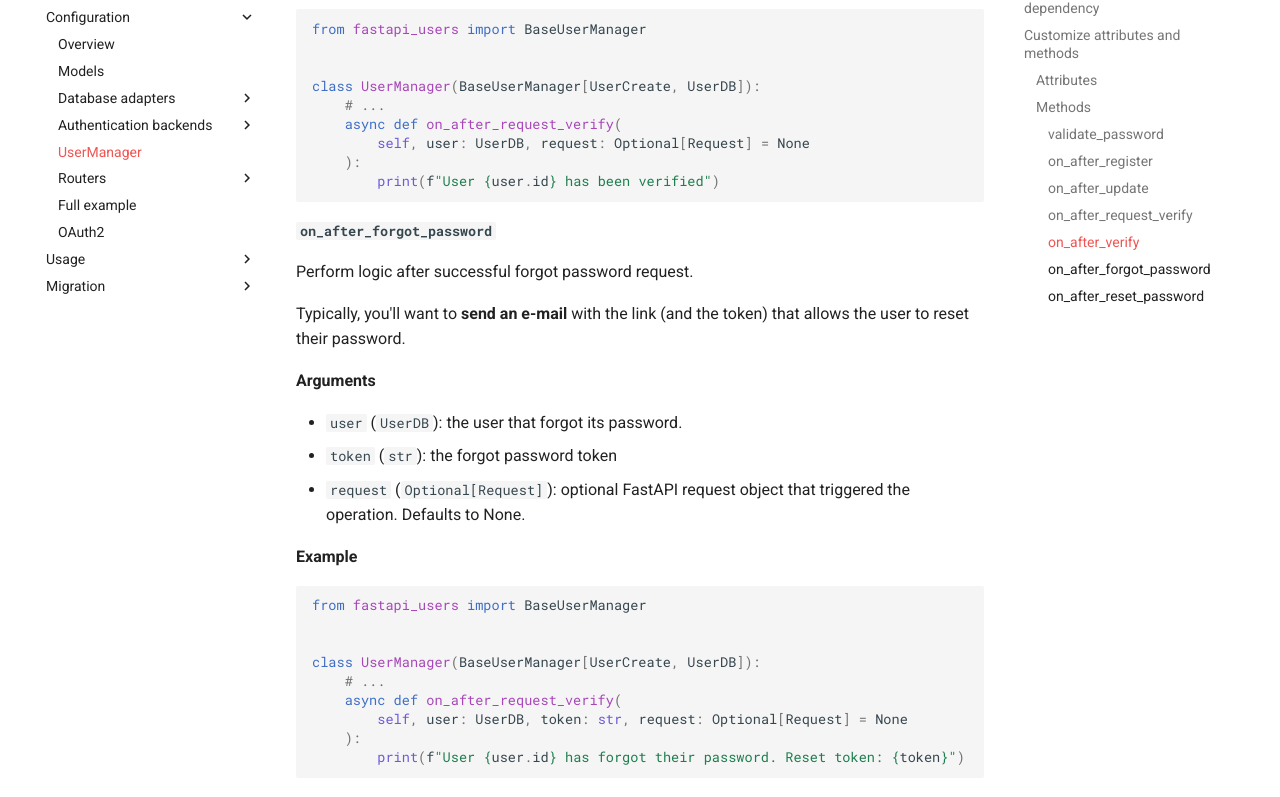
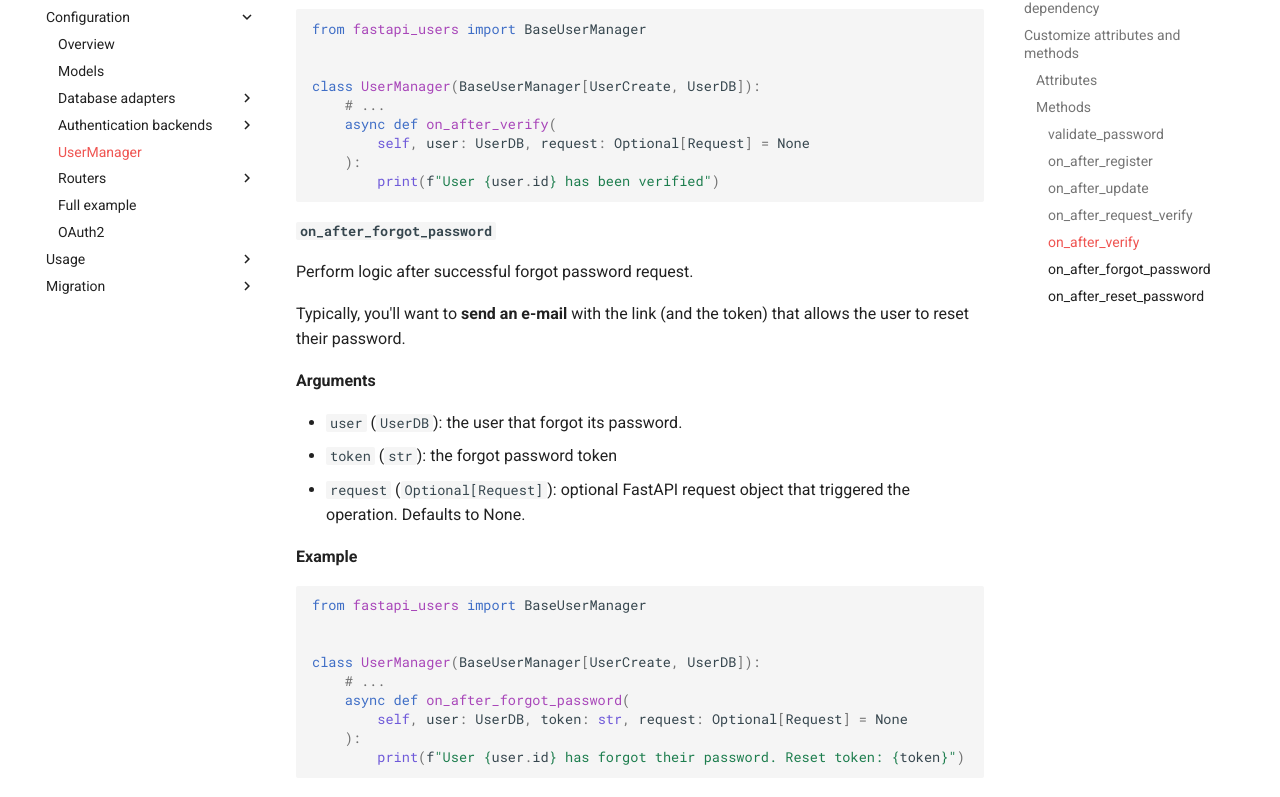
Before and after one commit to sztrakabalint/fastapi-users, an MkDocs documentation site: the page built from docs/configuration/user-manager.md, in a window 1280 px wide and 1400 px high, scrolled down 5254 px. Shown: the part 145-942 px from the top of the window. Built offline with MkDocs 1.6.1 and Material for MkDocs 9.7.7, drawn with Linux system fonts in a browser that asks for light colours; comment, search, counter and statistics services are not loaded.

Commit message:
Fixed user manager function docs.

```diff
--- a/docs/configuration/user-manager.md
+++ b/docs/configuration/user-manager.md
@@ -171,7 +171,7 @@ from fastapi_users import BaseUserManager
 
 class UserManager(BaseUserManager[UserCreate, UserDB]):
     # ...
-    async def on_after_request_verify(
+    async def on_after_verify(
         self, user: UserDB, request: Optional[Request] = None
     ):
         print(f"User {user.id} has been verified")
@@ -197,7 +197,7 @@ from fastapi_users import BaseUserManager
 
 class UserManager(BaseUserManager[UserCreate, UserDB]):
     # ...
-    async def on_after_request_verify(
+    async def on_after_forgot_password(
         self, user: UserDB, token: str, request: Optional[Request] = None
     ):
         print(f"User {user.id} has forgot their password. Reset token: {token}")
```
